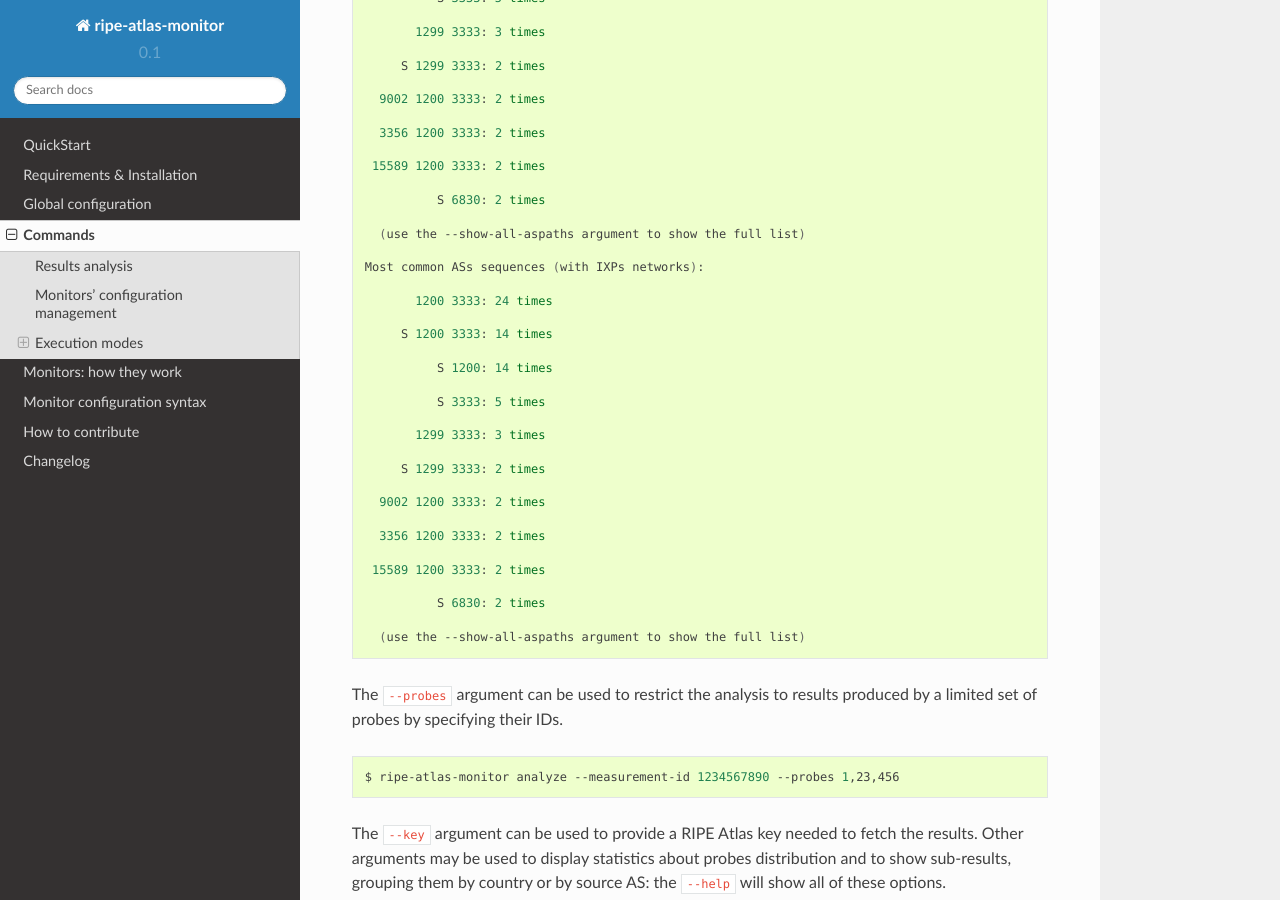
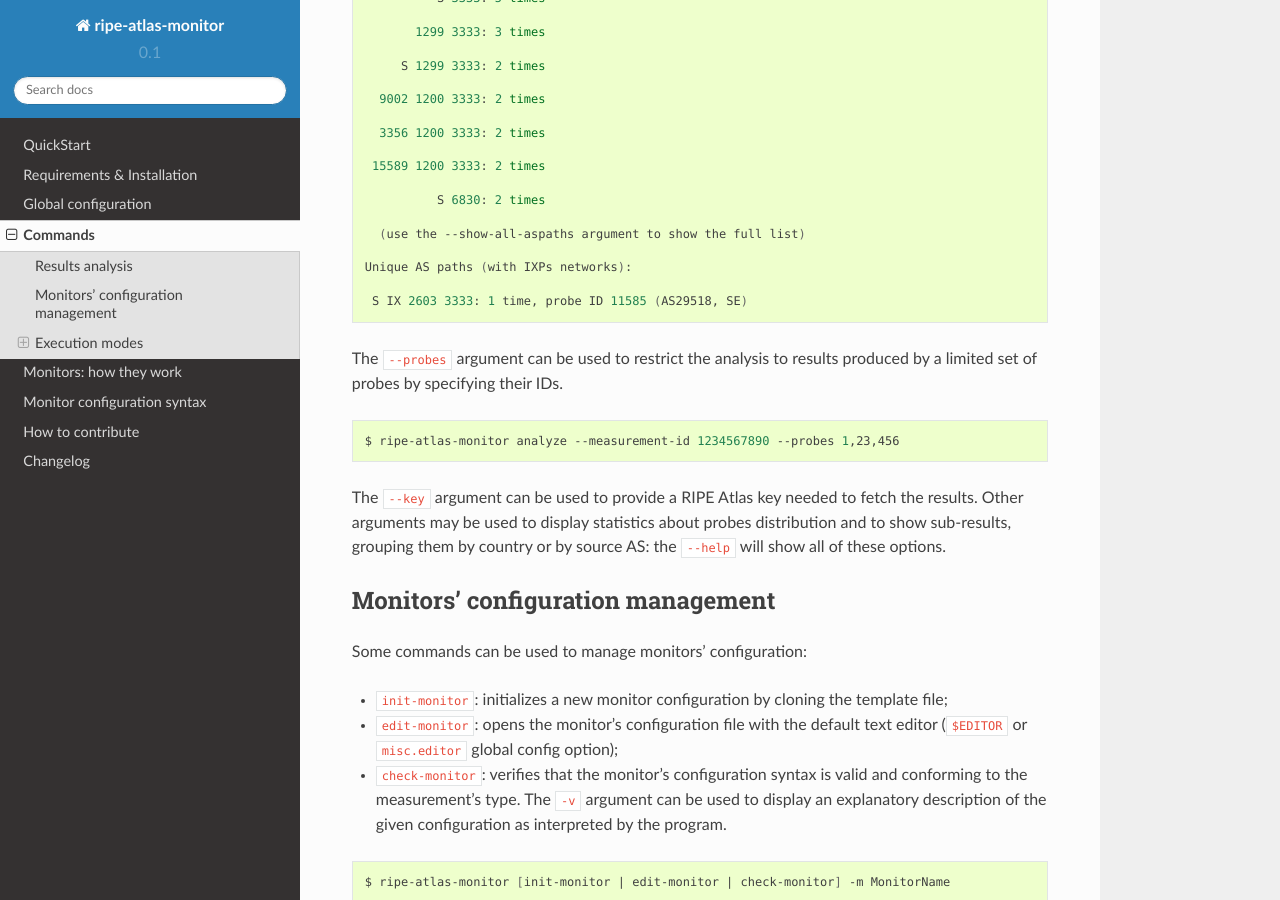
Before and after one commit to pierky/ripe-atlas-monitor, a Sphinx documentation site: the page built from docs/COMMANDS.rst, in a window 1280 px wide and 900 px high, scrolled down 2130 px. Built offline with Sphinx 7.4.7 and the Read the Docs theme 2.0.0, drawn with Linux system fonts in a browser that asks for light colours.

Commit message:
only paths via IX in analyze "with IXPs networks"

```diff
--- a/docs/COMMANDS.rst
+++ b/docs/COMMANDS.rst
@@ -123,29 +123,9 @@
 
       (use the --show-all-aspaths argument to show the full list)
 
-    Most common ASs sequences (with IXPs networks):
+    Unique AS paths (with IXPs networks):
 
-           1200 3333: 24 times
-
-         S 1200 3333: 14 times
-
-              S 1200: 14 times
-
-              S 3333: 5 times
-
-           1299 3333: 3 times
-
-         S 1299 3333: 2 times
-
-      9002 1200 3333: 2 times
-
-      3356 1200 3333: 2 times
-
-     15589 1200 3333: 2 times
-
-              S 6830: 2 times
-
-      (use the --show-all-aspaths argument to show the full list)
+     S IX 2603 3333: 1 time, probe ID 11585 (AS29518, SE)
 
 The ``--probes`` argument can be used to restrict the analysis to results produced by a limited set of probes by specifying their IDs.
 
```
Also changed, not shown: 7 other files.
